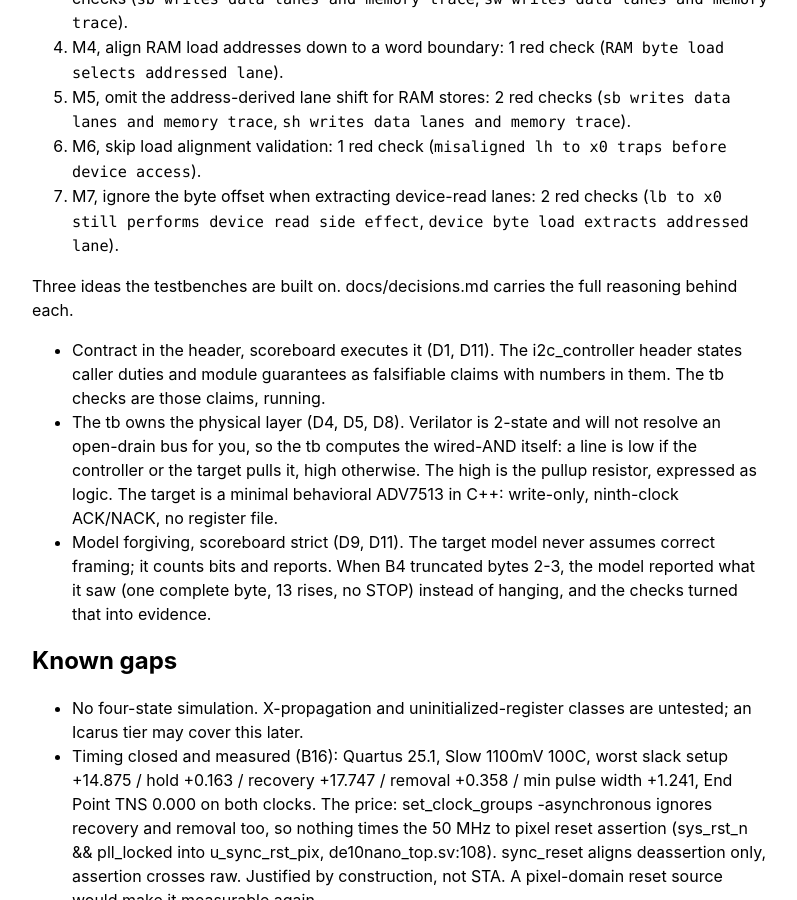
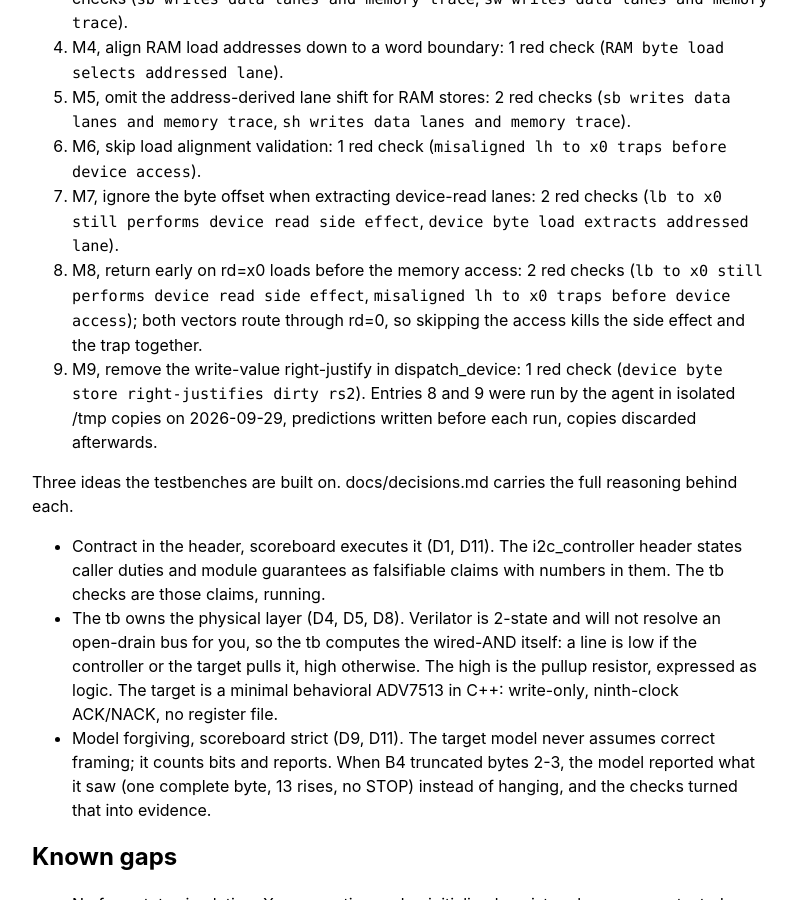
Before and after one commit to avolk201/procedural-gfx-asic, a Jekyll site: the page built from docs/verification.md, in a window 1280 px wide and 900 px high, scrolled down 3841 px. Shown: the whole window, without its empty margins (240-1037 px from the left). Built offline with Jekyll 4.4.1, drawn with Linux system fonts in a browser that asks for light colours; our own code applies the rules of GitHub Pages for plain Markdown files.

Commit message:
docs: iss ledger gains x0-side-effect and right-justify sightings

```diff
--- a/docs/verification.md
+++ b/docs/verification.md
@@ -110,8 +110,16 @@ discarding the temporary copy.
 6. M6, skip load alignment validation: 1 red check (`misaligned lh to x0
   traps before device access`).
 7. M7, ignore the byte offset when extracting device-read lanes: 2 red checks
-  (`lb to x0 still performs device read side effect`, `device byte load
-  extracts addressed lane`).
+   (`lb to x0 still performs device read side effect`, `device byte load
+   extracts addressed lane`).
+8. M8, return early on rd=x0 loads before the memory access: 2 red checks
+   (`lb to x0 still performs device read side effect`, `misaligned lh to
+   x0 traps before device access`); both vectors route through rd=0, so
+   skipping the access kills the side effect and the trap together.
+9. M9, remove the write-value right-justify in dispatch_device: 1 red check
+   (`device byte store right-justifies dirty rs2`). Entries 8 and 9 were run
+   by the agent in isolated /tmp copies on 2026-09-29, predictions written
+   before each run, copies discarded afterwards.
 
 Three ideas the testbenches are built on. docs/decisions.md carries the full
 reasoning behind each.
```
